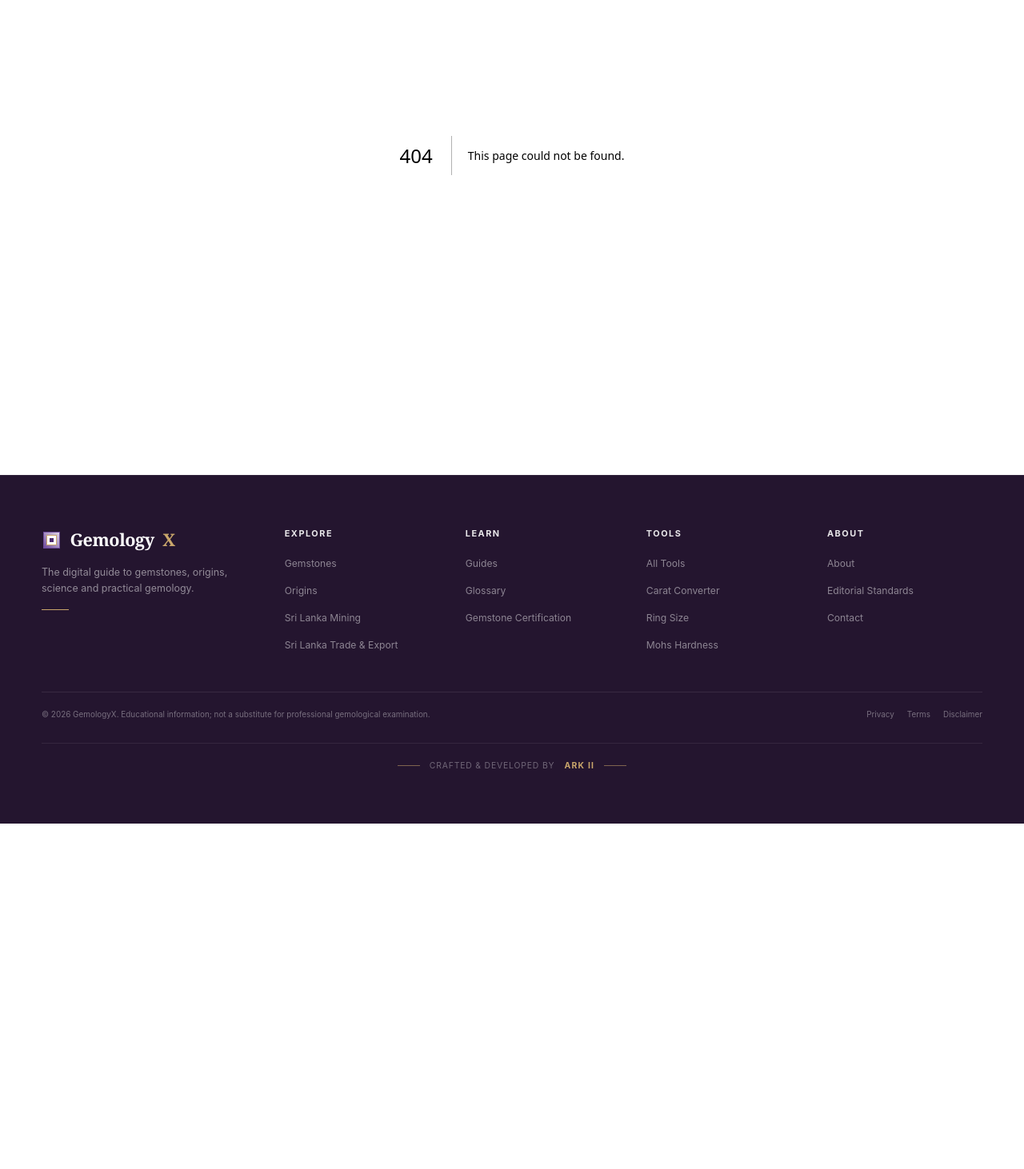
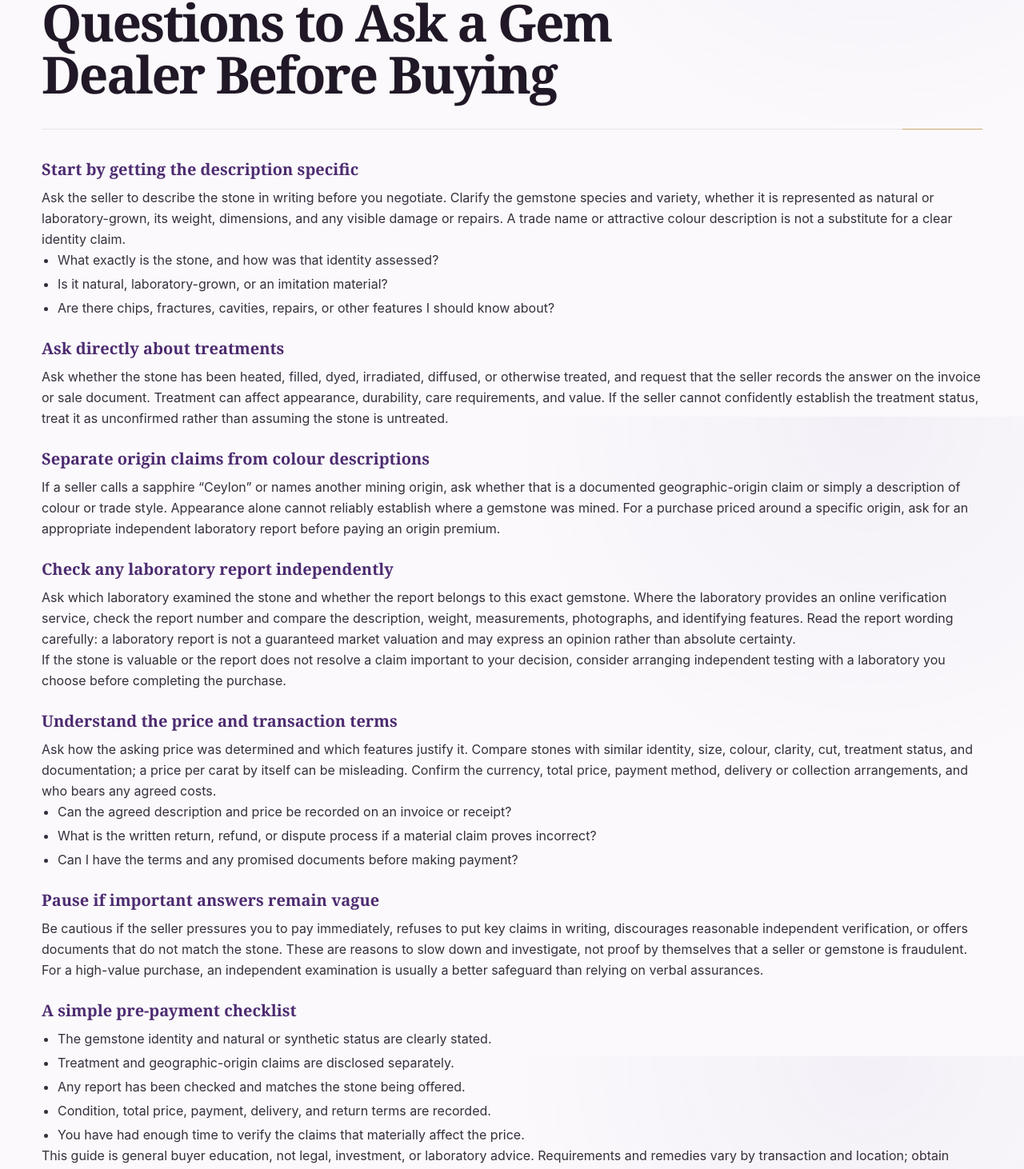
Before and after one commit to LinukaBandara/GemologyX, a Next.js app: page /learn/questions-to-ask-gem-dealer in a window 1280 px wide. Before the commit this address had no page. Shown: the part 279-1741 px from the top of the page at 80% size. Before the commit the page ends 1309 px from the top, so only its background shows below. Built offline with nearby package versions, Linux system fonts and the light colour scheme.

Commit message:
Add practical gemstone dealer buyer checklist

```diff
--- /dev/null
+++ b/src/app/learn/questions-to-ask-gem-dealer/page.tsx
@@ -0,0 +1,113 @@
+import type { Metadata } from "next";
+import { ArticleLayout, ArticleSection } from "@/components/article-layout";
+
+export const metadata: Metadata = {
+  title: "Questions to Ask a Gem Dealer Before Buying",
+  description:
+    "A practical gemstone buyer checklist covering identity, treatment, origin claims, laboratory reports, price, payment, and written return terms.",
+};
+
+export default function Page() {
+  return (
+    <ArticleLayout
+      category="Buying Guides"
+      readTime="6 min read"
+      title="Questions to Ask a Gem Dealer Before Buying"
+      crumbHref="/learn"
+      crumbLabel="Buying Guides"
+      related={[
+        { label: "How Gemstone Certification Works", href: "/learn/gemstone-certification" },
+        { label: "How to Read a Gemstone Report", href: "/learn/how-to-read-a-gemstone-report" },
+        { label: "What Makes a Sapphire Valuable?", href: "/learn/sapphire/sapphire-value-factors" },
+      ]}
+    >
+      <ArticleSection heading="Start by getting the description specific">
+        <p>
+          Ask the seller to describe the stone in writing before you negotiate. Clarify the
+          gemstone species and variety, whether it is represented as natural or laboratory-grown,
+          its weight, dimensions, and any visible damage or repairs. A trade name or attractive
+          colour description is not a substitute for a clear identity claim.
+        </p>
+        <ul className="list-disc space-y-1 pl-5">
+          <li>What exactly is the stone, and how was that identity assessed?</li>
+          <li>Is it natural, laboratory-grown, or an imitation material?</li>
+          <li>Are there chips, fractures, cavities, repairs, or other features I should know about?</li>
+        </ul>
+      </ArticleSection>
+
+      <ArticleSection heading="Ask directly about treatments">
+        <p>
+          Ask whether the stone has been heated, filled, dyed, irradiated, diffused, or otherwise
+          treated, and request that the seller records the answer on the invoice or sale document.
+          Treatment can affect appearance, durability, care requirements, and value. If the seller
+          cannot confidently establish the treatment status, treat it as unconfirmed rather than
+          assuming the stone is untreated.
+        </p>
+      </ArticleSection>
+
+      <ArticleSection heading="Separate origin claims from colour descriptions">
+        <p>
+          If a seller calls a sapphire “Ceylon” or names another mining origin, ask whether that is
+          a documented geographic-origin claim or simply a description of colour or trade style.
+          Appearance alone cannot reliably establish where a gemstone was mined. For a purchase
+          priced around a specific origin, ask for an appropriate independent laboratory report
+          before paying an origin premium.
+        </p>
+      </ArticleSection>
+
+      <ArticleSection heading="Check any laboratory report independently">
+        <p>
+          Ask which laboratory examined the stone and whether the report belongs to this exact
+          gemstone. Where the laboratory provides an online verification service, check the report
+          number and compare the description, weight, measurements, photographs, and identifying
+          features. Read the report wording carefully: a laboratory report is not a guaranteed
+          market valuation and may express an opinion rather than absolute certainty.
+        </p>
+        <p>
+          If the stone is valuable or the report does not resolve a claim important to your
+          decision, consider arranging independent testing with a laboratory you choose before
+          completing the purchase.
+        </p>
+      </ArticleSection>
+
+      <ArticleSection heading="Understand the price and transaction terms">
+        <p>
+          Ask how the asking price was determined and which features justify it. Compare stones
+          with similar identity, size, colour, clarity, cut, treatment status, and documentation;
+          a price per carat by itself can be misleading. Confirm the currency, total price,
+          payment method, delivery or collection arrangements, and who bears any agreed costs.
+        </p>
+        <ul className="list-disc space-y-1 pl-5">
+          <li>Can the agreed description and price be recorded on an invoice or receipt?</li>
+          <li>What is the written return, refund, or dispute process if a material claim proves incorrect?</li>
+          <li>Can I have the terms and any promised documents before making payment?</li>
+        </ul>
+      </ArticleSection>
+
+      <ArticleSection heading="Pause if important answers remain vague">
+        <p>
+          Be cautious if the seller pressures you to pay immediately, refuses to put key claims in
+          writing, discourages reasonable independent verification, or offers documents that do not
+          match the stone. These are reasons to slow down and investigate, not proof by themselves
+          that a seller or gemstone is fraudulent. For a high-value purchase, an independent
+          examination is usually a better safeguard than relying on verbal assurances.
+        </p>
+      </ArticleSection>
+
+      <ArticleSection heading="A simple pre-payment checklist">
+        <ul className="list-disc space-y-1 pl-5">
+          <li>The gemstone identity and natural or synthetic status are clearly stated.</li>
+          <li>Treatment and geographic-origin claims are disclosed separately.</li>
+          <li>Any report has been checked and matches the stone being offered.</li>
+          <li>Condition, total price, payment, delivery, and return terms are recorded.</li>
+          <li>You have had enough time to verify the claims that materially affect the price.</li>
+        </ul>
+        <p>
+          This guide is general buyer education, not legal, investment, or laboratory advice.
+          Requirements and remedies vary by transaction and location; obtain qualified advice when
+          needed.
+        </p>
+      </ArticleSection>
+    </ArticleLayout>
+  );
+}
```
